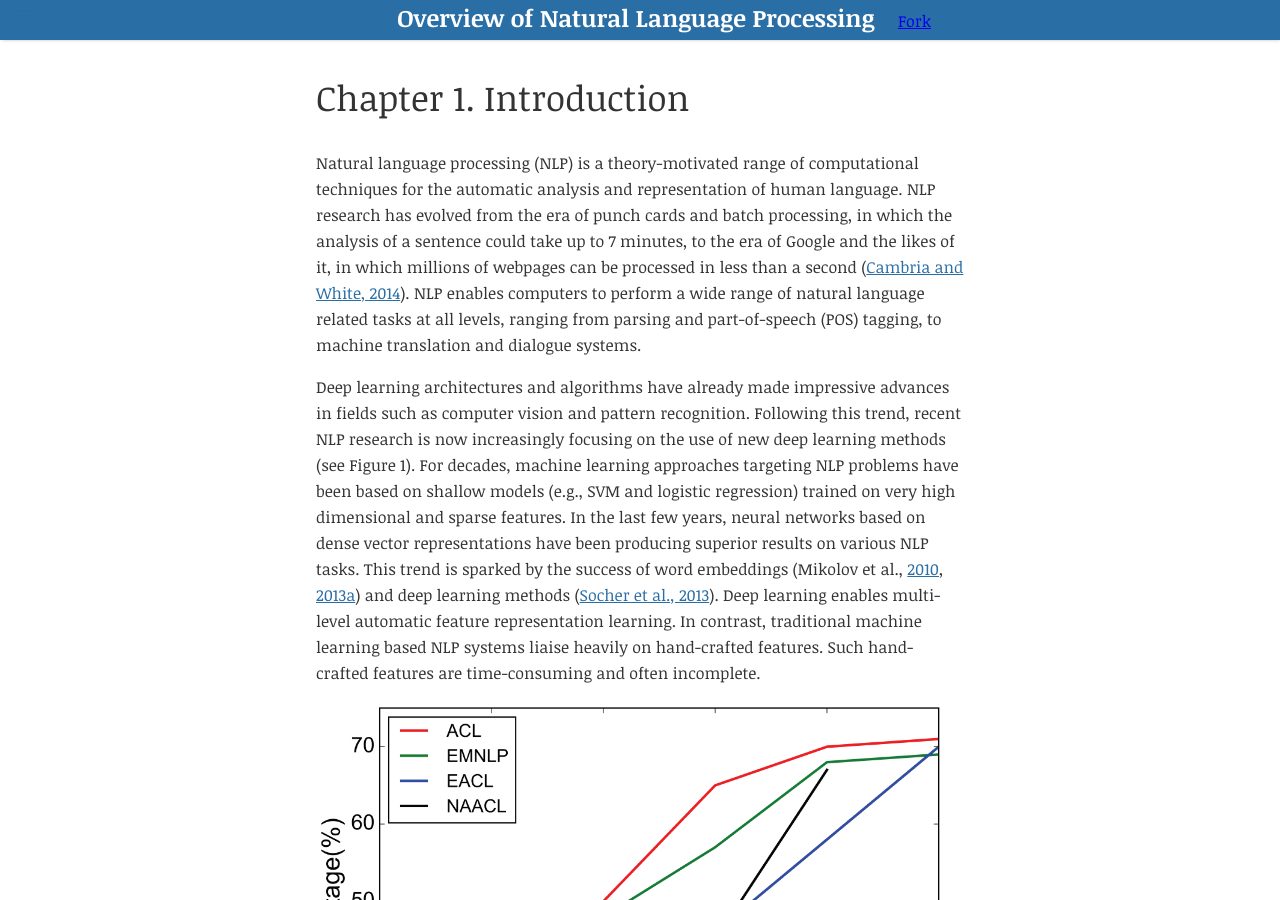
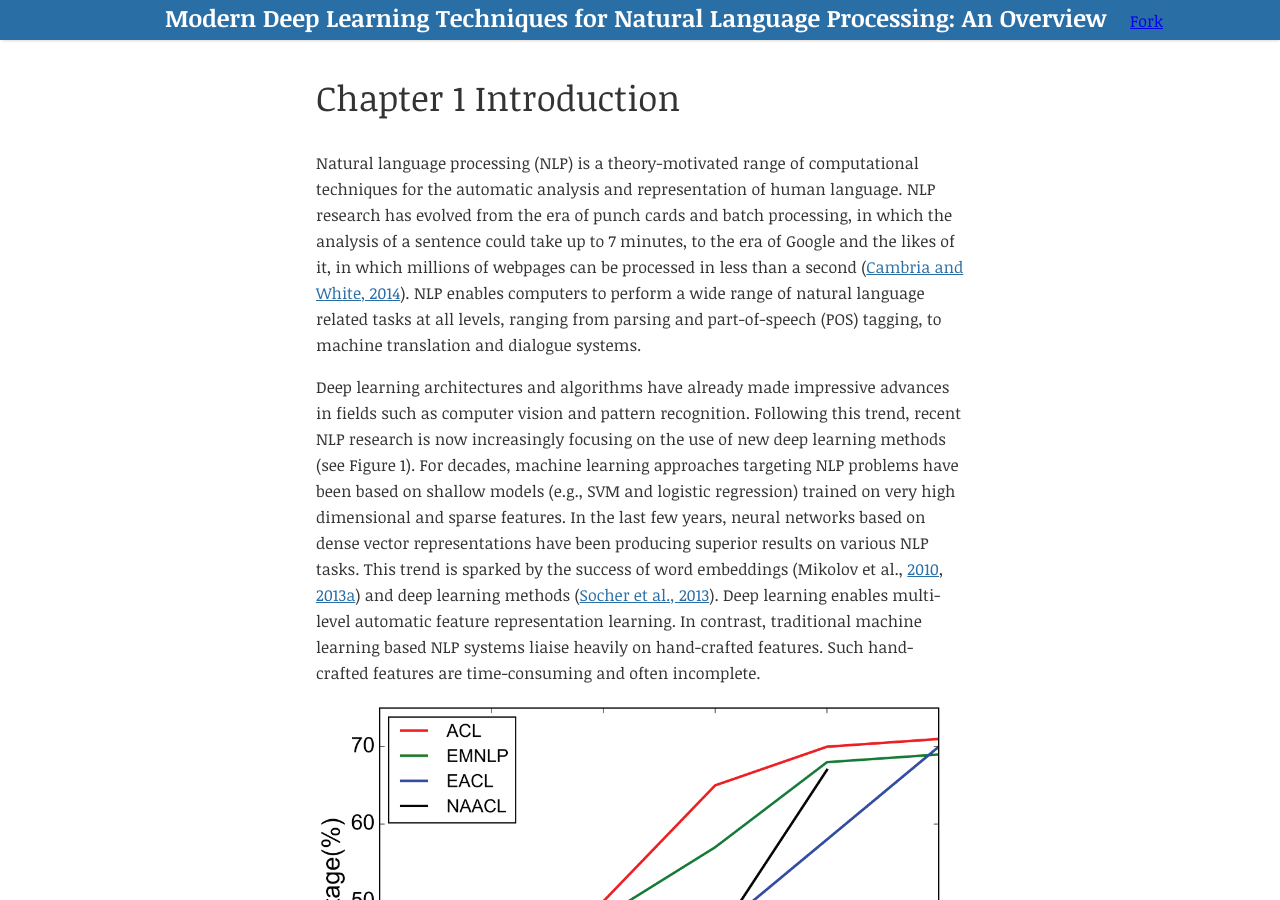
Before and after one commit to omarsar/nlp_overview, a Jekyll site: the page built from index.html, in a window 1280 px wide and 900 px high. Built offline with Jekyll 4.4.1, drawn with Linux system fonts in a browser that asks for light colours; nearby versions of some CDN libraries.

Commit message:
change style of book

```diff
--- a/_config.yml
+++ b/_config.yml
@@ -1,7 +1,7 @@
 ######################
 # book (meta) info
 
-title: Overview of Natural Language Processing
+title: "Modern Deep Learning Techniques for Natural Language Processing: An Overview"
 author:
   name: Authors
 
```
Also changed, not shown: _chapters/01.md (+3 -1 lines).
